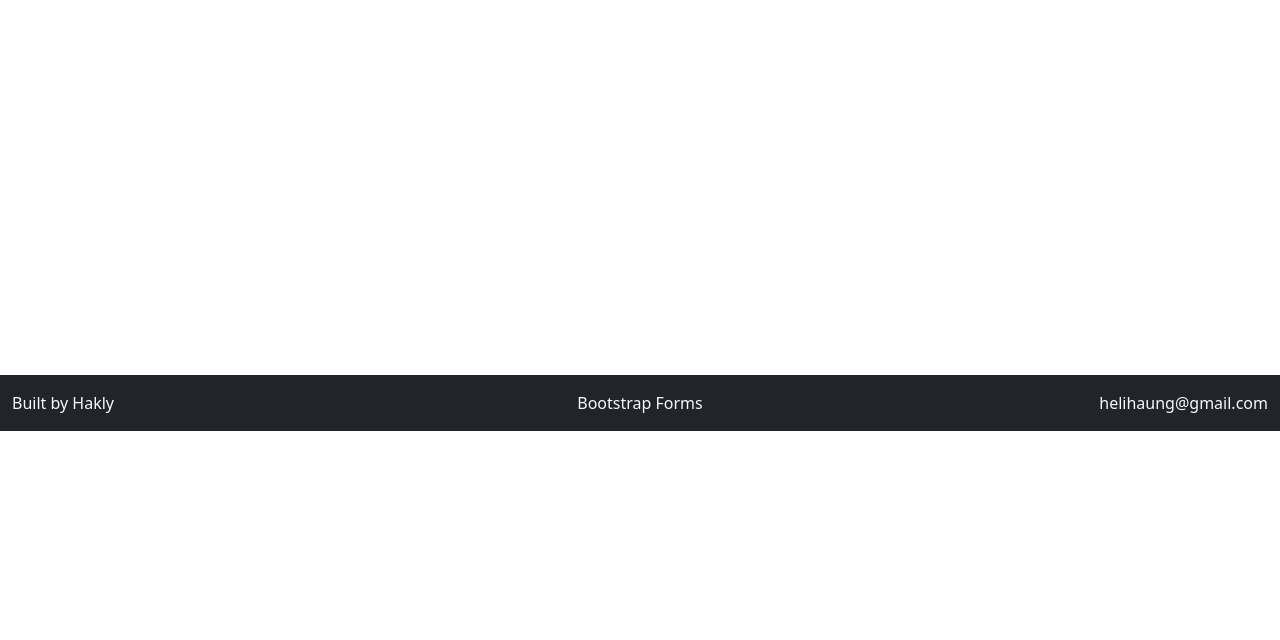
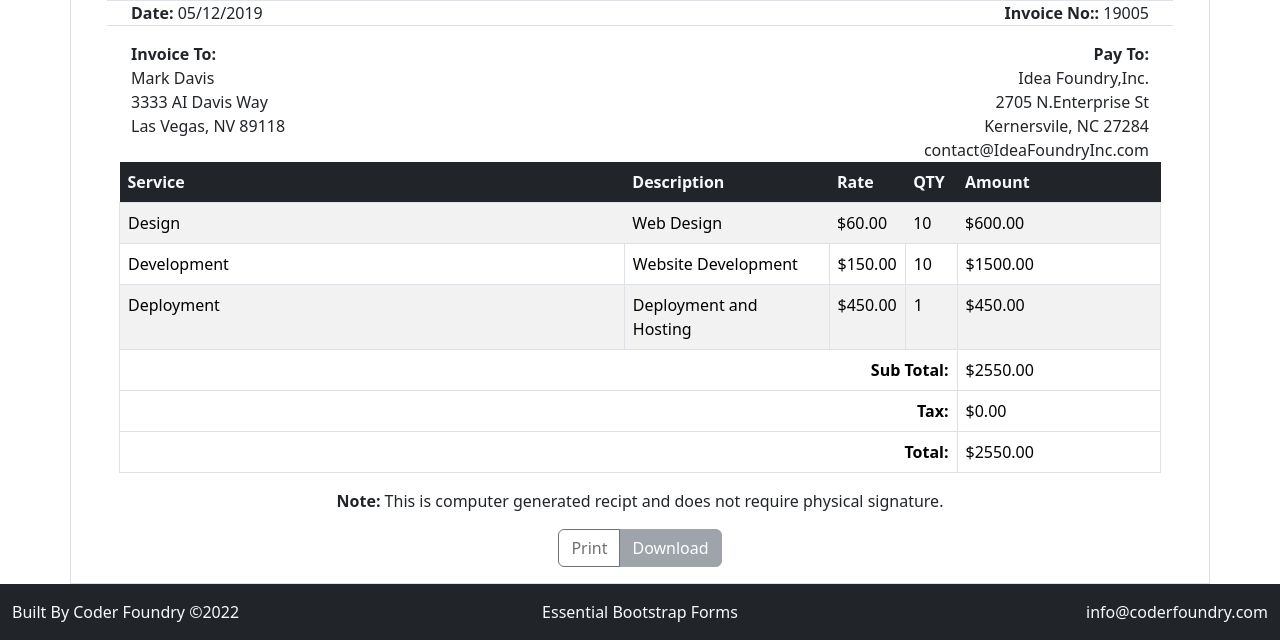
Before and after one commit to HaklyOeng/BootstrapForms, a plain HTML site: page invoice.html in a window 1280 px wide. Shown: the part 369-1009 px from the top of the page. Before the commit the page ends 800 px from the top, so only its background shows below. Drawn offline with nearby package versions, Linux system fonts and the light colour scheme.

Commit message:
Finish Invoice

```diff
--- /dev/null
+++ b/CSS/invoice.css
@@ -0,0 +1,17 @@
+html,
+body {
+    height: 100%;
+}
+
+body {
+    display: flex;
+    flex-direction: column;
+}
+
+main {
+    flex-grow: 1;
+}
+
+footer {
+    flex-shrink: 0;
+}
--- a/invoice.html
+++ b/invoice.html
@@ -12,6 +12,7 @@
     integrity="sha384-T3c6CoIi6uLrA9TneNEoa7RxnatzjcDSCmG1MXxSR1GAsXEV/Dwwykc2MPK8M2HN" crossorigin="anonymous">
   <!--Style-->
   <link href="/CSS/site.css" rel="stylesheet" />
+  <link href="/CSS/invoice.css" rel="stylesheet" />
 </head>
 
 <body>
@@ -19,7 +20,8 @@
     <nav class="navbar navbar-expand-lg bg-dark navbar-dark">
       <div class="container-fluid">
         <a class="navbar-brand" href="/index.html">BS Forms</a>
-              <button class="navbar-toggler" type="button" data-bs-toggle="collapse" data-bs-target="#navbarNav" aria-controls="navbarNav" aria-expanded="false" aria-label="Toggle navigation">
+        <button class="navbar-toggler" type="button" data-bs-toggle="collapse" data-bs-target="#navbarNav"
+          aria-controls="navbarNav" aria-expanded="false" aria-label="Toggle navigation">
           <span class="navbar-toggler-icon"></span>
         </button>
         <div class="collapse navbar-collapse" id="navbarNav">
@@ -42,15 +44,124 @@
     </nav>
   </header>
 
-    <main>
-
+  <main class="container border p-3 px-5">
+    <div class="row d-flex justify-content-evenly">
+        <div class="col text-end">
+          <button type="submit" class="btn btn-primary btn-sm">Print this page</button>
+        </div>
+      <div class="row">
+        <div class="col-12 col-md-8">
+          <img src="/img/IdeaFoundryLogo.svg" class="img-fluid" />
+        </div>
+        <div class="col-12 col-md-4 d-flex justify-content-end align-items-center">
+          <h1>Invoice</h1>
+        </div>
+      </div>
+      <div class="row  border-top border-bottom mt-3 mb-3">
+        <div class="col-12 col-md-6">
+          <article><b>Date:</b> 05/12/2019</article>
+        </div>
+        <div class="col-12 col-md-6">
+          <article class="text-md-end"><b>Invoice No::</b> 19005</article>
+        </div>
+      </div>
+      <div class="row border-5">
+        <div class="col-12 col-md-6">
+          <article><b>Invoice To:</b></article>
+        </div>
+        <div class="col-12 col-md-6 text-md-end order-1 order-md-0">
+          <article><b>Pay To:</b></article>
+        </div>
+        <div class="col-12 col-md-6">
+          <article>Mark Davis</article>
+        </div>
+        <div class="col-12 col-md-6 text-md-end order-1 order-md-0">
+          <article>Idea Foundry,Inc.</article>
+        </div>
+        <div class="col-12 col-md-6">
+          <article>3333 AI Davis Way</article>
+        </div>
+        <div class="col-12 col-md-6 text-md-end order-1 order-md-0">
+          <article>2705 N.Enterprise St</article>
+        </div>
+        <div class="col-12 col-md-6">
+          <article>Las Vegas, NV 89118</article>
+        </div>
+        <div class="col-12 col-md-6 text-md-end order-1 order-md-0">
+          <article>Kernersvile, NC 27284</article>
+        </div>
+        <div class="col-12 text-md-end order-2">
+          <article>contact@IdeaFoundryInc.com</article>
+        </div>
+      </div>
+    </div>
+    <table class="table table-striped">
+      <thead>
+        <tr>
+          <th style="width:50%" class="bg-dark text-light"><b>Service</b></th>
+          <th style="width:20%" class="bg-dark text-light"><b>Description</b></th>
+          <th style="width:5%" class="bg-dark text-light"><b>Rate</b></th>
+          <th style="width:5%" class="bg-dark text-light"><b>QTY</b></th>
+          <th style="width:20%" class="bg-dark text-light"><b>Amoun</b>t</th>
+        </tr>
+      </thead>
+      <tbody>
+        <tr>
+          <td class="border-start">Design</td>
+          <td>Web Design</td>
+          <td>$60.00</td>
+          <td>10</td>
+          <td class="border-end">$600.00</td>
+        </tr>
+        <tr>
+          <td class="border-start">Development</td>
+          <td class="border-start border-end">Website Development</td>
+          <td class="border-end">$150.00</td>
+          <td class="border-end">10</td>
+          <td class="border-end">$1500.00</td>
+        </tr>
+        <tr>
+          <td class="border-start">Deployment</td>
+          <td class="border-start">Deployment and Hosting</td>
+          <td class="border-start border-end">$450.00</td>
+          <td class="border-start border-end">1</td>
+          <td class="border-start border-end">$450.00</td>
+        </tr>
+      </tbody>
+      <tfoot>
+        <tr>
+          <td colspan="4" class="text-md-end border-start border-end"><b>Sub Total:</b></td>
+          <td class="border-start border-end">$2550.00</td>
+        </tr>
+        <tr>
+          <td colspan="4" class="text-end border-start border-end"><b>Tax:</b></td>
+          <td class="border-start border-end">$0.00</td>
+        </tr>
+        <tr>
+          <td colspan="4" class="text-end border-start border-end"><b>Total:</b></td>
+          <td class="border-start border-end">$2550.00</td>
+        </tr>
+      </tfoot>
+    </table>
+    <div class="row">
+      <div class="col-12 text-center">
+        <article><b>Note:</b> This is computer generated recipt and does not require physical signature.</article>
+      </div>
+    </div>
+    <div class="text-center mt-3">
+      <div class="btn-group" role="group" aria-label="Basic example">
+        <button type="button" class="btn btn-secondaryr" disabled>Print</button>
+        <button type="button" class="btn btn-secondary" disabled>Download</button>
+      </div>
+    </div>
+    </div>
   </main>
 
   <footer class="container-fluid  bg-dark text-light py-3">
     <div class="row row-cols-1 row-cols-md-3">
-            <div class="col text-md-start">Built by Hakly</div>
-            <div class="col text-md-center">Bootstrap Forms</div>
-            <div class="col text-md-end">helihaung@gmail.com</div>
+      <div class="col text-md-start">Built By Coder Foundry ©2022</div>
+      <div class="col text-md-center">Essential Bootstrap Forms</div>
+      <div class="col text-md-end">info@coderfoundry.com</div>
     </div>
   </footer>
   <!--BootStrap JS-->
```
Also changed, not shown: i.html (added, +94 -0 lines). Lines whose indentation alone changed are shown as unchanged.
